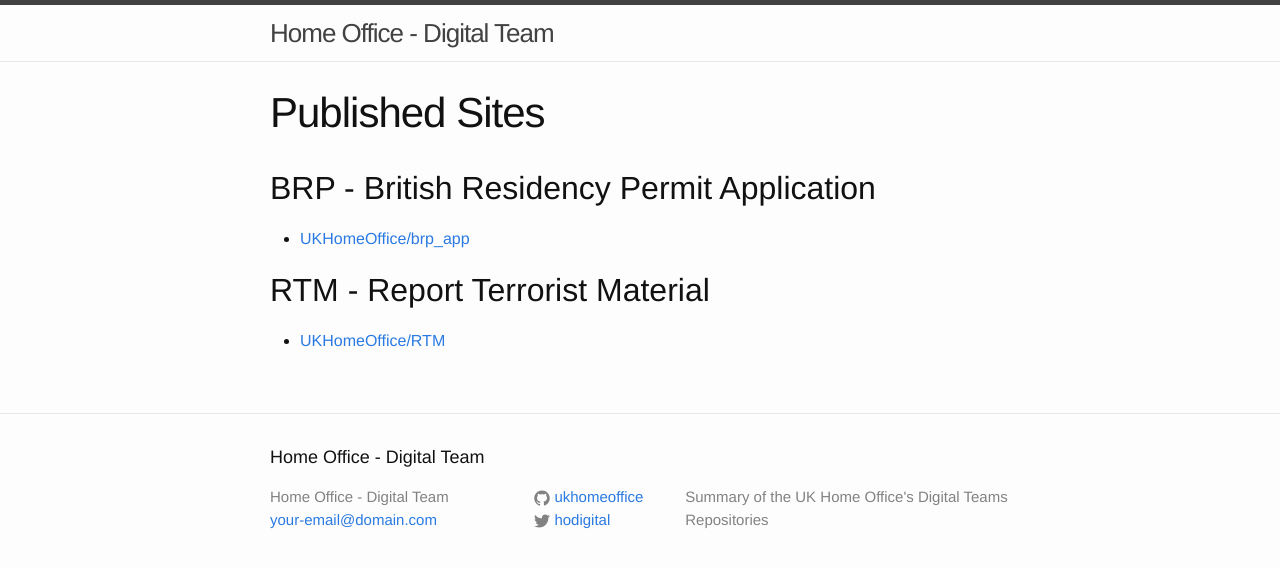
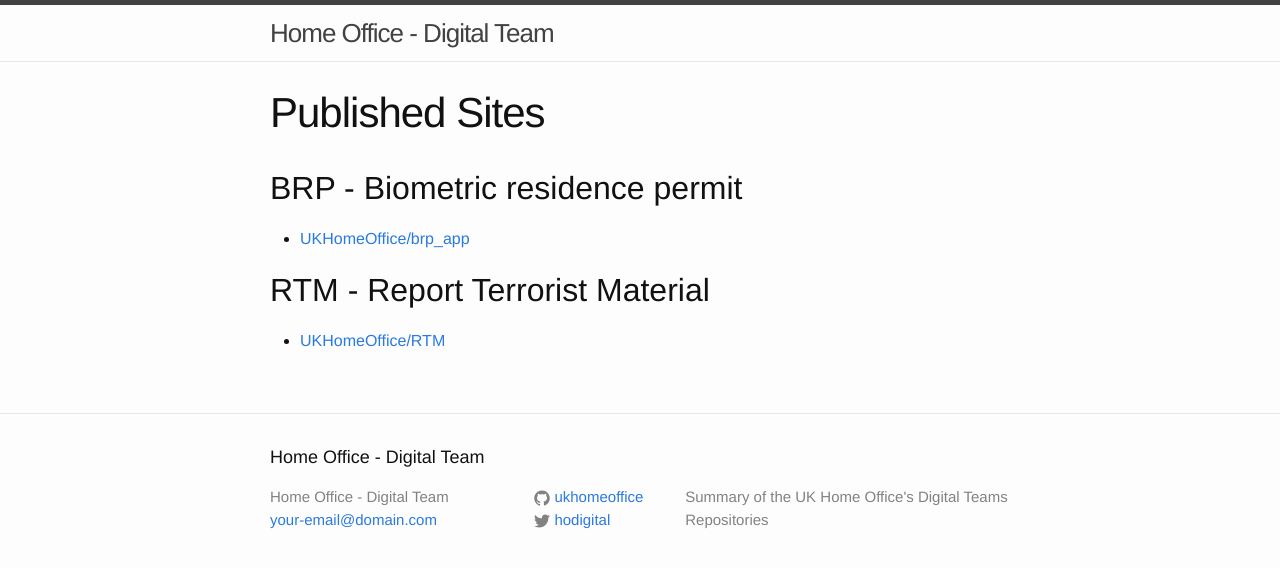
Before and after one commit to UKHomeOffice/UKHomeOffice.github.io, a Jekyll site: the page built from published-sites.markdown, in a window 1280 px wide. Shown: the top 568 px of the page. Built offline with Jekyll 4.4.1, drawn with Linux system fonts in a browser that asks for light colours.

Commit message:
Corrected typoi:w

```diff
--- a/published-sites.markdown
+++ b/published-sites.markdown
@@ -4,7 +4,7 @@
 permalink: /published/
 ---
 
-## BRP - British Residency Permit Application
+## BRP - Biometric residence permit
 
 * [UKHomeOffice/brp_app](https://github.com/UKHomeOffice/brp_app)
 
```
